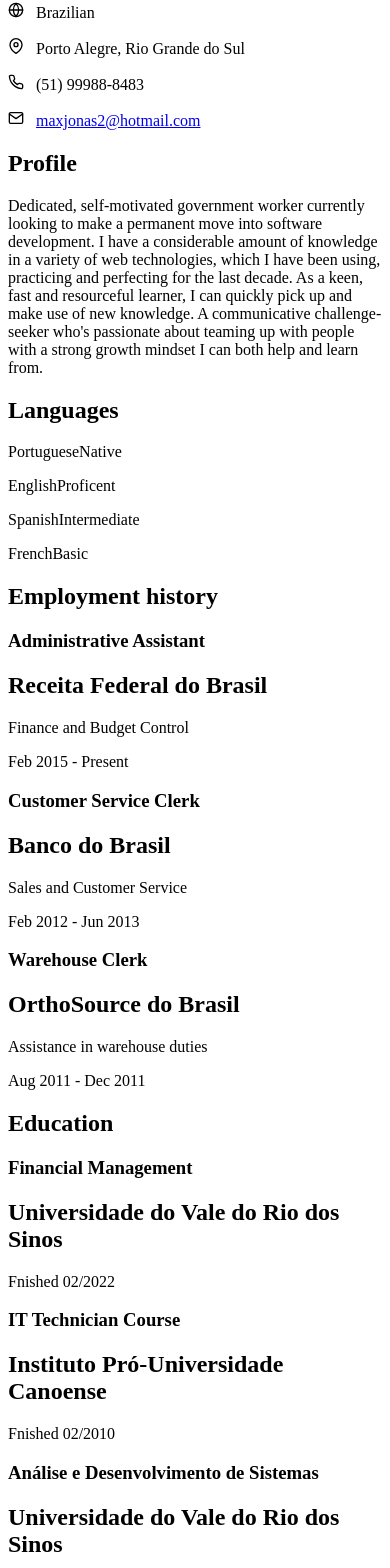
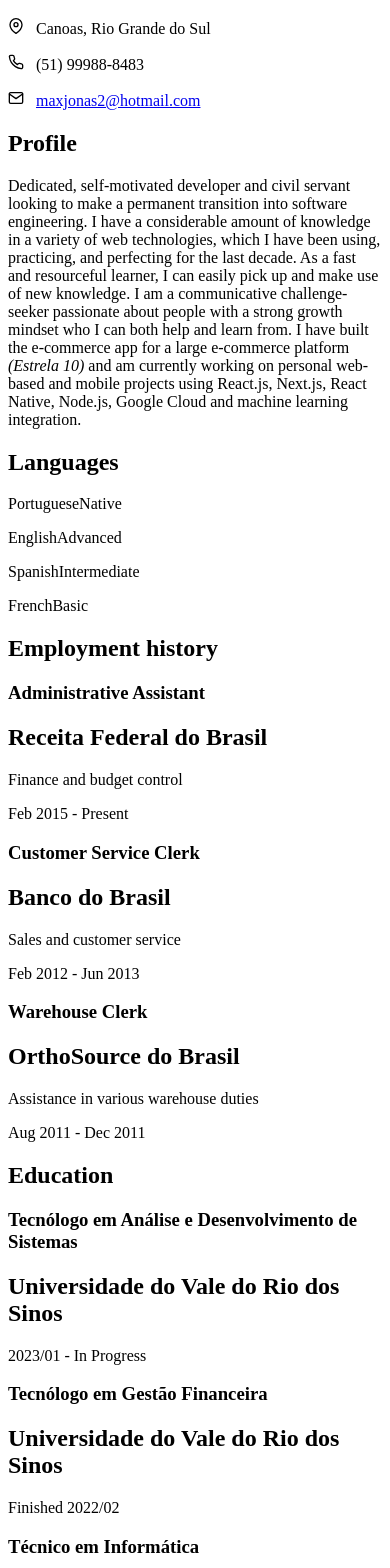
Before and after one commit to maxjonas2/cv-builder, a React (Vite) app: page / in a window 390 px wide. Shown: the part 311-1879 px from the top of the page. Built offline with nearby package versions, Linux system fonts and the light colour scheme; the HTML template or start-up script is replaced by a standard one.

Commit message:
Fixes in print media query

```diff
--- a/src/App.jsx
+++ b/src/App.jsx
@@ -1,4 +1,4 @@
-import { FiMail, FiMapPin, FiPhone, FiGlobe, FiLinkedin } from "react-icons/fi";
+import { FiGlobe, FiMail, FiMapPin, FiPhone } from "react-icons/fi";
 import EducationDescription from "./components/EducationDescription";
 import JobDescription from "./components/JobDescription";
 import SkillsetDescription from "./components/SkillsetDescription";
@@ -10,7 +10,7 @@
       <header className='main-header flex space-between items-center content-container'>
         <div className='flex space-beween items-center'>
           <div className='header-image-container flex centered-items'>
-            <img className='header-image' src='/jonas.png' width={120} alt='' />
+            <img className='header-image' src='/jonas.png' width={100} alt='' />
           </div>
           <div className='header-title flow-sm'>
             <div className='gradient-text'>
@@ -31,7 +31,7 @@
           <p>
             <FiMapPin className='feather-icon' />
             &nbsp; &nbsp;
-            <span>Porto Alegre, Rio Grande do Sul</span>
+            <span>Canoas, Rio Grande do Sul</span>
           </p>
           <p>
             <FiPhone className='feather-icon' />
@@ -49,7 +49,18 @@
           <h1 className='section-title'>Profile</h1>
           <div className='content flex space-between items-start'>
             <p className='no-border profile-description'>
-              {data.profileDescription}
+              Dedicated, self-motivated developer and civil servant looking to
+              make a permanent transition into software engineering. I have a
+              considerable amount of knowledge in a variety of web technologies,
+              which I have been using, practicing, and perfecting for the last
+              decade. As a fast and resourceful learner, I can easily pick up
+              and make use of new knowledge. I am a communicative
+              challenge-seeker passionate about people with a strong growth
+              mindset who I can both help and learn from. I have built the
+              e-commerce app for a large e-commerce platform{" "}
+              <em>(Estrela 10)</em> and am currently working on personal
+              web-based and mobile projects using React.js, Next.js, React
+              Native, Node.js, Google Cloud and machine learning integration.
             </p>
             <div className='skill-box info-box border-left'>
               <section className='flow-md'>
@@ -57,25 +68,25 @@
                   <h2 className='upper-condensed skill-group-title'>
                     Languages
                   </h2>
-                  <p>
+                  <p className='skill-name-container'>
                     <span className='skill-name inline-block'>Portuguese</span>
                     <span className='skill-level-tag inline-flex centered-items'>
                       Native
                     </span>{" "}
                   </p>
-                  <p>
+                  <p className='skill-name-container'>
                     <span className='skill-name inline-block'>English</span>
                     <span className='skill-level-tag inline-flex centered-items'>
-                      Proficent
+                      Advanced
                     </span>{" "}
                   </p>
-                  <p>
+                  <p className='skill-name-container'>
                     <span className='skill-name inline-block'>Spanish</span>
                     <span className='skill-level-tag inline-flex centered-items'>
                       Intermediate
                     </span>{" "}
                   </p>
-                  <p>
+                  <p className='skill-name-container'>
                     <span className='skill-name inline-block'>French</span>
                     <span className='skill-level-tag inline-flex centered-items'>
                       Basic
@@ -111,9 +122,9 @@
 
       {/* <!-- ********** EDUCATION ********** --> */}
 
-      <section className='content-container section-work-experience flow-lg'>
+      <section className='content-container section-work-experience flow-lg break-after'>
         <h1 className='section-title'>Education</h1>
-        {data.education.map((item) => (
+        {data.education.map((item, index) => (
           <EducationDescription
             degree={item.degreeTitle}
             institutionName={item.institutionName}
--- a/src/components/EducationDescription.jsx
+++ b/src/components/EducationDescription.jsx
@@ -4,7 +4,9 @@
   period,
 }) {
   return (
-    <article className='article-work-experience border-left flex space-between'>
+    <article
+      className={"article-work-experience border-left flex space-between"}
+    >
       <div className='description flow-sm'>
         <h1 className='description-title'>{degree}</h1>
         <h2 className='description-place'>{institutionName}</h2>
--- a/src/css/main.css
+++ b/src/css/main.css
@@ -156,14 +156,11 @@
 }
 
 .gradient-text {
-  background-image: linear-gradient(to bottom right, #1b4aa0, #1b4aa0);
-  -webkit-background-clip: text;
-          background-clip: text;
   width: -moz-fit-content;
   width: fit-content;
 }
 .gradient-text > :is(p, h1, h2, h3, h4, h5, h6, span) {
-  color: transparent !important;
+  color: #324eb2;
 }
 
 .margin-right {
@@ -230,7 +227,11 @@
 }
 
 .content-container {
-  margin-bottom: 3.4rem;
+  margin-bottom: 3rem;
+}
+
+.break-after {
+  page-break-after: always;
 }
 
 /* ARTICLES */
@@ -240,12 +241,21 @@
   color: #2e2e2e;
 }
 .article-work-experience h2 {
-  font-size: 1.2rem;
+  font-size: 1.1rem;
   color: #5e5e5e;
+  font-weight: 500;
 }
 .article-work-experience .description-period {
   color: #555;
   font-size: 1.1rem;
+}
+.article-work-experience .description-duties {
+  font-size: 0.9rem;
+  font-weight: 400;
+}
+.article-work-experience .description-duties::before {
+  content: "• ";
+  color: #444;
 }
 
 .article-skill > .description-data {
@@ -316,7 +326,7 @@
 }
 
 .header-image-container {
-  --image-size: 120px;
+  --image-size: 100px;
   --border-width: 8px;
   width: calc(var(--image-size) + var(--border-width));
   height: calc(var(--image-size) + var(--border-width));
@@ -365,4 +375,11 @@
 code {
   padding: 0 2px;
   letter-spacing: 0.25px;
+}
+
+.workplace-icon {
+  position: relative;
+  top: 2.5px;
+  margin-right: 4px;
+  stroke: #aaa;
 }/*# sourceMappingURL=main.css.map */
--- a/src/css/main.scss
+++ b/src/css/main.scss
@@ -167,13 +167,10 @@
 }
 
 .gradient-text {
-  background-image: linear-gradient(to bottom right, #1b4aa0, #1b4aa0);
-  background-clip: text;
-
   width: fit-content;
 
   > :is(p, h1, h2, h3, h4, h5, h6, span) {
-    color: transparent !important;
+    color: #324eb2;
   }
 }
 
@@ -244,7 +241,11 @@
 }
 
 .content-container {
-  margin-bottom: 3.4rem;
+  margin-bottom: 3rem;
+}
+
+.break-after {
+  page-break-after: always;
 }
 
 /* ARTICLES */
@@ -257,13 +258,24 @@
   }
 
   h2 {
-    font-size: 1.2rem;
+    font-size: 1.1rem;
     color: #5e5e5e;
+    font-weight: 500;
   }
 
   .description-period {
     color: #555;
     font-size: 1.1rem;
+  }
+
+  .description-duties {
+    font-size: 0.9rem;
+    font-weight: 400;
+
+    &::before {
+      content: "• ";
+      color: #444;
+    }
   }
 }
 
@@ -339,7 +351,7 @@
 }
 
 .header-image-container {
-  --image-size: 120px;
+  --image-size: 100px;
   --border-width: 8px;
 
   width: calc(var(--image-size) + var(--border-width));
@@ -389,3 +401,10 @@
   padding: 0 2px;
   letter-spacing: 0.25px;
 }
+
+.workplace-icon {
+  position: relative;
+  top: 2.5px;
+  margin-right: 4px;
+  stroke: #aaa;
+}
--- a/src/data.json
+++ b/src/data.json
@@ -1,61 +1,62 @@
 {
-  "profileDescription": "Dedicated, self-motivated government worker currently looking to make a permanent move into software development. I have a  considerable amount of knowledge in a variety of web technologies,  which I have been using, practicing and perfecting for the last decade. As a keen, fast and resourceful learner, I can quickly pick up and make use of new knowledge. A communicative challenge-seeker who's passionate about teaming up with people with a strong growth mindset I can both help and learn from.",
+  "profileDescription": "Dedicated, self-motivated developer and civil servant looking to make a permanent transition into software engineering. I have a  considerable amount of knowledge in a variety of web technologies, which I have been using, practicing and perfecting for the last decade. As a keen, fast and resourceful learner, I can quickly pick up and make use of new knowledge. I am a communicative challenge-seeker and passionate about teaming up with people with a strong growth mindset who I can both help and learn from. Responsible for developing the Estrela 10 e-commerce app.",
   "jobs": [
     {
       "title": "Administrative Assistant",
       "place": "Receita Federal do Brasil",
-      "duties": "Finance and Budget Control",
+      "duties": "Finance and budget control",
       "period": "Feb 2015 - Present"
     },
     {
       "title": "Customer Service Clerk",
       "place": "Banco do Brasil",
-      "duties": "Sales and Customer Service",
+      "duties": "Sales and customer service",
       "period": "Feb 2012 - Jun 2013"
     },
     {
       "title": "Warehouse Clerk",
       "place": "OrthoSource do Brasil",
-      "duties": "Assistance in warehouse duties",
+      "duties": "Assistance in various warehouse duties",
       "period": "Aug 2011 - Dec 2011"
     }
   ],
   "education": [
     {
-      "degreeTitle": "Financial Management",
+      "degreeTitle": "Tecnólogo em Análise e Desenvolvimento de Sistemas",
       "institutionName": "Universidade do Vale do Rio dos Sinos",
-      "period": "Fnished 02/2022"
+      "period": "2023/01 - In Progress"
     },
     {
-      "degreeTitle": "IT Technician Course",
+      "degreeTitle": "Tecnólogo em Gestão Financeira",
+      "institutionName": "Universidade do Vale do Rio dos Sinos",
+      "period": "Finished 2022/02"
+    },
+
+    {
+      "degreeTitle": "Técnico em Informática",
       "institutionName": "Instituto Pró-Universidade Canoense",
-      "period": "Fnished 02/2010"
-    },
-    {
-      "degreeTitle": "Análise e Desenvolvimento de Sistemas",
-      "institutionName": "Universidade do Vale do Rio dos Sinos",
-      "period": "01/2023 - In Progress"
+      "period": "Finished 2010/02"
     }
   ],
   "skills": [
     {
       "label": "HTML/CSS",
-      "description": "I understand HTML fundamentals, document structure, metadata and the proper usage of semantic markup and page structure elements in conformity to W3C specifications, as well as attributes and their correct implementation. I can easily implement user input features such as forms and input elements, as well as audiovisual elements (e.g. *<audio>* and *<video>*) and device-specific visual optimization (e.g. *<picture>* and *<source>* tags). I have an extensive knowledge of CSS, from fundamentals such as the box model, layout flow, common element properties, positioning, the cascade, size units, CSS custom properties, pseudo-classes and specificity rules to more advanced concepts such as Flexbox, Grid, 3D transforms, transitions and animations, clipping and masking, advanced selectors, pseudo-elements and cross-browser compatibility. I have an understanding of CSS conventions for code reusability/readability and the avoidance of repetition, as well as performance optimization. I habitually make use of processors such as Sass and PostCSS and have a good, working understanding of variables, mixins, imports, nesting and common Sass functions. I'm familiar with and able to effectively implement responsive web design and media queries.",
+      "description": "I understand HTML fundamentals, document structure, metadata, the proper usage of semantic markup and page structure elements in conformity to W3C specifications, as well as attributes and their correct implementation. I can easily implement user input features such as forms and input elements, as well as audiovisual elements (e.g. *<audio>* and *<video>*) and device-specific visual optimization (e.g. *<picture>* and *<source>* tags). I have an extensive knowledge of CSS, from fundamentals such as the box model, layout flow, common element properties, positioning, the cascade, size units, CSS custom properties, pseudo-classes and specificity rules to more advanced concepts such as Flexbox, Grid, 3D transforms, transitions and animations, clipping and masking, advanced selectors, pseudo-elements and cross-browser compatibility. I am familiar with and able to effectively implement responsive web design and media queries.",
       "level": 9
     },
     {
-      "label": "Javascript (ES6)",
-      "description": "I have a solid understanding of fundamental programming concepts with a major focus on JavaScript,from essentials (variables, arrays, objects, types, functions, callbacks, scope, iteration and Recursion, conditional statements, events etc.) to more advanced topics (classes and Object-Oriented Programming, promises and promise-based APIs, asynchronous functions, the event loop, throttling and debouncing, hoisting, closures, object prototypes and prototype inheritance etc.). I understand and can easily utilize features such as destructuring, spread syntax, template literals, arrow functions, Maps and Sets, modules etc. I am familiar with useful array methods (array manipulation, *map*, *sort*, *find*, *filter*, *reduce*, *findIndex* etc.) and similar string manipulation methods, as well as Regular Expressions. I am also extensively familiar with the Document Object Model, DOM manipulation and modern browser APIs (Fetch, XMLHttpRequest, WebWorkers, Geolocation, Storage, Broadcast Channel, Web Animations, Canvas, WebSockets etc.). I have a solid grasp of TypeScript and its main features. I am acquainted with NPM and Node.js, and I understand how to manage and make use of dependencies.",
+      "label": "Javascript (ES6) / Front-end Development",
+      "description": "I have a solid understanding of fundamental programming concepts, with a major focus on JavaScript, from essentials such as variables, arrays, objects, types, functions, callbacks, scope, iteration, recursion, conditional statements, and events, to more advanced topics such as classes and object-oriented programming, promises and promise-based APIs, asynchronous functions, the event loop, throttling and debouncing, hoisting, closures, object prototypes, prototype inheritance and more advanced array manipulation methods. I understand and can easily utilize features such as destructuring, spread syntax, template literals, arrow functions, Maps and Sets and modules. I am familiar with the Document Object Model, DOM manipulation, and modern browser APIs such as Fetch, XMLHttpRequest, WebWorkers, Geolocation, Storage, Broadcast Channel, Web Animations, Canvas, and WebSockets. Additionally, I have a solid grasp of TypeScript and its main features and am acquainted with Node.js and package management via NPM.",
       "level": 9
     },
     {
       "label": "React.js",
-      "description": "I have a comprehensive understanding of all core React concepts, such as components, props, component-based application development, component modularity and reusability and state management. I understand and can make use of built-in React hooks in functional components, such as *useState*, *useEffect*, *useRef* as well as implement custom hooks for specific or common tasks. I have a full understanding of the concept and usage of props, state lifting, child-to-parent communication, as well as the Context API for reducing or eliminating excessive prop-drilling. I can implement performance optimization techniques, such as memoization (*React.memo*, *useCallback*, *useMemo* etc.) and code-splitting. I can implement client-side routing using declarative routing libraries such as React Router, and make use of its principal tools, such URL-based rendering, nesting, URL parameters and navigation. I have an essential understanding of bundling tools such as Webpack. ",
+      "description": "I have a comprehensive understanding of all core React concepts, such as components, props, component-based application development, component modularity, reusability, and state management. I understand and can make use of built-in React hooks in functional components, such as *useState*, *useEffect*, *useRef* and *useReducer*, as well as implement custom hooks for specific or common tasks. I have a full understanding of the concept and usage of props, state lifting, child-to-parent communication, as well as the Context API for reducing or eliminating excessive prop-drilling. I can implement performance optimization techniques, such as memoization (*React.memo*, *useCallback*, *useMemo* etc.) and code-splitting. Additionally, I can implement client-side routing using declarative routing libraries such as React Router and make use of its principal tools, such as URL-based rendering, nesting, URL parameters, and navigation. I also have an essential understanding of bundling tools such as Webpack. ",
       "level": 8
     },
     {
-      "label": "React Native / Mobile App Development",
-      "description": "I am acquainted with React Native concepts, fundamental mobile app development notions, React Native core components and libraries (View, Text, Image, ScrollView, FlatList, SectionList, Touchable, Pressable, Animated/Reanimated etc.) as well as external libraries for added layout functionality and navigation (e.g. React Navigation). I am able to incorporate all fundamental and necessary core React concepts into React Native.",
+      "label": "React Native / Mobile Development",
+      "description": "I am acquainted with React Native concepts, fundamental mobile app development notions, React Native core components and libraries (*View*, *Text*, *Image*, *ScrollView*, *FlatList*, *SectionList*, *Touchable*, *Pressable*, *Animated* etc.) as well as external libraries for added layout functionality and navigation (e.g. React Navigation). I am able to incorporate all fundamental and necessary core React concepts into React Native.",
       "level": 8
     },
     {
@@ -65,12 +66,12 @@
     },
     {
       "label": "Git",
-      "description": "I have a working grasp of versioning concepts I can use Git for cloning and initializing repositories, staging and committing code changes, pushing and pulling changes to and from remote repositories such as GitHub, branching and merging, reverting to previous commits, rebasing as well as essential configuration.",
+      "description": "I have a working grasp of versioning concepts and can use Git for cloning and initializing repositories, staging and committing code changes, pushing and pulling changes to and from remote repositories such as GitHub, branching and merging, reverting to previous commits as well as essential configuration.",
       "level": 7
     },
     {
       "label": "Web Design",
-      "description": "I can effectively use tools such as Figma and Photoshop for prototyping user interfaces and crafting external visual elements when necessary. I have a decent understanding of fundamental design principles, typography, design systems, color theory and UI / UX patterns for providing the user with a fluid, intuitive, visually pleasing and responsive experience, including accessibility concerns. I am acquainted with SVG and can effectively implement it in web and mobile applications.",
+      "description": "I can effectively use tools such as Figma and Adobe Photoshop for prototyping user interfaces and crafting external visual elements when necessary. I also have a decent understanding of fundamental design principles, typography, design systems, color theory and UI / UX patterns for providing the user with a fluid, intuitive, visually pleasing and responsive experience, including accessibility concerns.",
       "level": 7
     },
     {
```
Also changed, not shown: src/components/JobDescription.jsx (+6 -6 lines), 1 other file (tests, documents, lock files or other folders).
